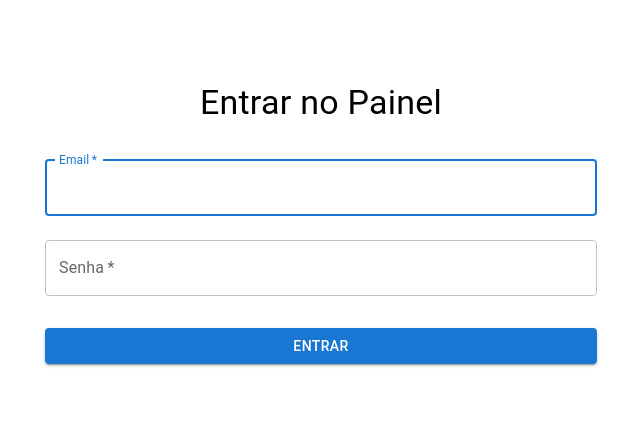
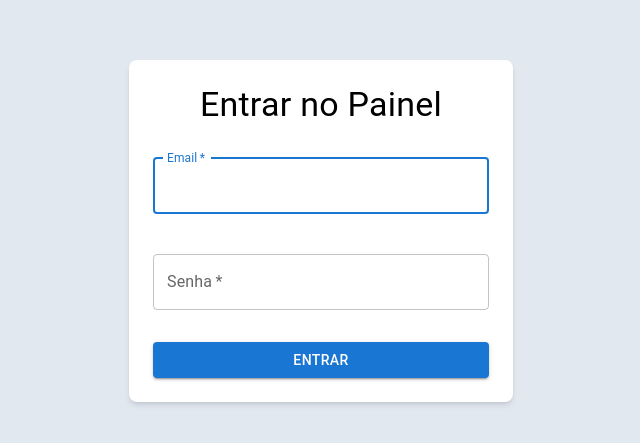
Before and after one commit to Matheus-Bon/dash-front, a Next.js app: page /login in a window 1280 px wide. Shown: the part 169-612 px from the top of the page, without its empty margins (319-959 px from the left). Built offline with nearby package versions, Linux system fonts and the light colour scheme; no server answers.

Commit message:
feat: login page works

```diff
--- a/package.json
+++ b/package.json
@@ -15,7 +15,8 @@
     "@mui/material": "^5.16.0",
     "next": "14.2.4",
     "react": "^18",
-    "react-dom": "^18"
+    "react-dom": "^18",
+    "sonner": "^1.5.0"
   },
   "devDependencies": {
     "postcss": "^8",
--- a/src/app/layout.js
+++ b/src/app/layout.js
@@ -1,7 +1,8 @@
-import { Inter } from "next/font/google";
 import "./globals.css";
 
-const inter = Inter({ subsets: ["latin"] });
+import { Inter } from "next/font/google";
+import { Toaster } from 'sonner'
+
 
 export const metadata = {
   title: "Create Next App",
@@ -10,8 +11,16 @@ export const metadata = {
 
 export default function RootLayout({ children }) {
   return (
-    <html lang="en">
-      <body className={inter.className}>{children}</body>
+    <html lang="pt-BR">
+      <body className='bg-slate-200'>
+        {children}
+        <span>
+          <Toaster
+            richColors
+            position="top-right"
+          />
+        </span>
+      </body>
     </html>
   );
 }
--- a/src/app/login/page.jsx
+++ b/src/app/login/page.jsx
@@ -4,44 +4,55 @@ import React, { useState } from 'react'
 import { useRouter } from 'next/navigation'
 import TextField from "@mui/material/TextField"
 import Button from "@mui/material/Button"
-import Container from "@mui/material/Container"
-import Box from "@mui/material/Box"
-import Alert from "@mui/material/Alert"
 import Typography from "@mui/material/Typography"
-
-
-
+import { toast } from 'sonner'
+import login from '@/services/auth/login'
 
 export default function Login() {
     const [email, setEmail] = useState('');
     const [password, setPassword] = useState('');
     const [error, setError] = useState(null);
+    const [loading, setLoading] = useState(false);
     const router = useRouter();
 
     const handleSubmit = async (e) => {
         e.preventDefault();
-        // Simulação de login - substitua pelo seu serviço de autenticação
-        if (email === 'user@example.com' && password === 'password') {
-            router.push('/dashboard'); // Redirecionar para o dashboard ou outra página
-        } else {
-            setError('Invalid email or password');
+
+        if (!email || !password) {
+            toast.warning('Os campos não podem estar vazios');
+            return;
+        }
+
+        setLoading(true);
+
+        try {
+            const body = { email, password };
+            const { status, statusCode, message, data } = await login(body);
+
+            if (statusCode !== 200) {
+                toast.error(message);
+                return;
+            }
+
+            toast.success('Login realizado com sucesso');
+            setTimeout(() => {
+                router.push('/');
+            }, 2000);
+        } catch (error) {
+            toast.error('Ocorreu um erro ao tentar fazer login.');
+        } finally {
+            setLoading(false);
         }
     };
 
     return (
-        <Container maxWidth="sm">
-            <Box
-                display="flex"
-                flexDirection="column"
-                alignItems="center"
-                justifyContent="center"
-                minHeight="100vh"
-            >
-                <Typography variant="h4" component="h1" gutterBottom>
+        <main className="flex items-center justify-center min-h-screen bg-slate-200">
+            <div className="w-full max-w-sm p-6 bg-white rounded-lg shadow-md">
+                <Typography variant="h4" component="h1" gutterBottom className="text-center">
                     Entrar no Painel
                 </Typography>
-                {error && <Alert severity="error">{error}</Alert>}
-                <Box component="form" onSubmit={handleSubmit} noValidate sx={{ mt: 1 }}>
+                <form onSubmit={handleSubmit} noValidate className="mt-4">
+                    <div className="mb-4">
                         <TextField
                             margin="normal"
                             required
@@ -53,7 +64,10 @@ export default function Login() {
                             autoFocus
                             value={email}
                             onChange={(e) => setEmail(e.target.value)}
+                            className="w-full"
                         />
+                    </div>
+                    <div className="mb-6">
                         <TextField
                             margin="normal"
                             required
@@ -65,17 +79,19 @@ export default function Login() {
                             autoComplete="current-password"
                             value={password}
                             onChange={(e) => setPassword(e.target.value)}
+                            className="w-full"
                         />
+                    </div>
                     <Button
                         type="submit"
+                        variant="contained"
                         fullWidth
-                        variant="contained"
-                        sx={{ mt: 3, mb: 2 }}
+                        className="bg-blue-500 hover:bg-blue-700 text-white font-bold py-2 px-4 rounded focus:outline-none focus:shadow-outline"
                     >
-                        Entrar
+                        {loading ? 'Carregando...' : 'Entrar'}
                     </Button>
-                </Box>
-            </Box>
-        </Container>
+                </form>
+            </div>
+        </main>
     );
 }
--- /dev/null
+++ b/src/services/api.js
@@ -0,0 +1,27 @@
+'use server'
+
+const API_BASE_URL = process.env.NEXT_PUBLIC_API_BASE_URL;
+
+const defaultHeaders = {
+    'Content-Type': 'application/json',
+};
+
+const api = async (url, options = {}, body) => {
+    const config = {
+        method: 'GET',
+        headers: defaultHeaders,
+        ...options,
+        body: JSON.stringify(body)
+    };
+
+    const response = await fetch(`${API_BASE_URL}${url}`, config);
+    let { status, statusCode, data, message } = await response.json();
+
+    if (!statusCode) {
+        statusCode = response.status
+    }
+
+    return { status, statusCode, data, message };
+};
+
+export default api;
--- /dev/null
+++ b/src/services/auth/login.js
@@ -0,0 +1,16 @@
+import api from "../api";
+
+const login = async (body) => {
+    const route = `/login`;
+    const options = {
+        method: 'POST',
+        next: {
+            cache: 'no-store',
+            tags: ['login']
+        }
+    }
+
+    return await api(route, options, body);
+}
+
+export default login;
```
Also changed, not shown: 2 other files (tests, documents, lock files or other folders). Lines whose indentation alone changed are shown as unchanged.
